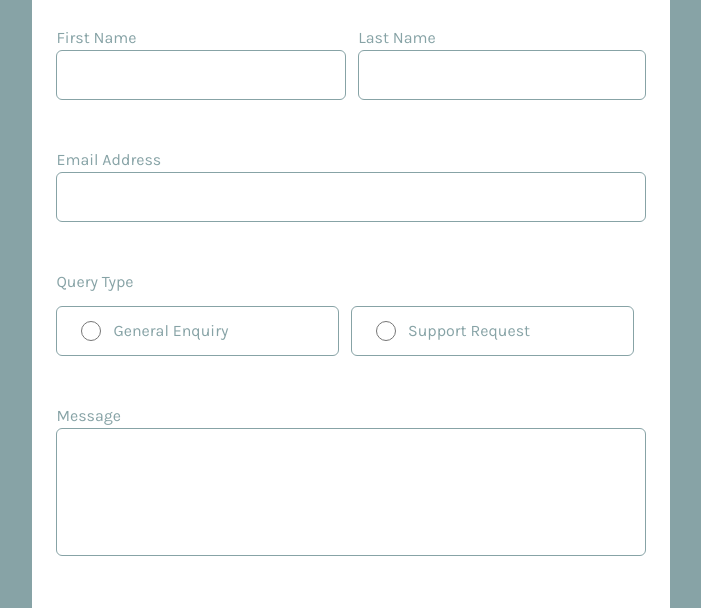
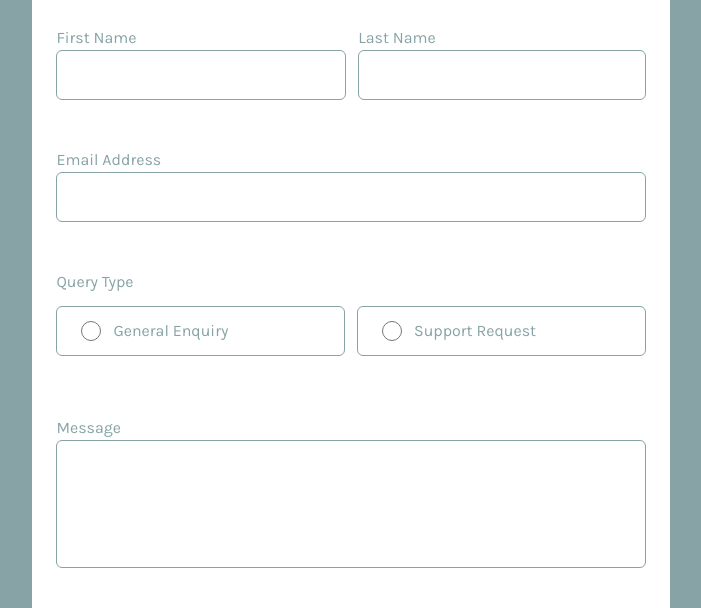
Before and after one commit to Henry-pixel-dev/contact-form, a website: page index.html in a window 1280 px wide. Shown: the part 178-786 px from the top of the page, without its empty margins (289-990 px from the left). Drawn offline with Linux system fonts and the light colour scheme; a web font is replaced by a local one.

Commit message:
update index.html

```diff
--- a/index.html
+++ b/index.html
@@ -67,18 +67,20 @@
         <div class="flex flex-col space-y-3">
           <p class="text-grayMed">Query Type</p>
 
-          <div id="radio-Wrapper" class="flex flex-col space-y-3 md:flex-row md:space-x-3 md:justify-center md:items-start md:space-y-0">
+          <div id="radio-Wrapper" class="flex flex-col space-y-3">
+
+            <div class="flex flex-col space-y-3 md:flex-row md:space-x-3 md:justify-center md:items-start md:space-y-0">
 
               <label class="flex items-center space-x-3 px-6 py-3 border border-grayMed rounded-md w-full cursor-pointer has-[:checked]:bg-lightGreen has-[:checked]:border-greenDeep">
                 <input type="radio"  name="query" value="General Enquiry" class="w-5 h-5 accent-greenDeep cursor-pointer">
                 <p class="text-grayMed">General Enquiry</p>
               </label>
-
-
               <label class="flex items-center space-x-3 px-6 py-3 border border-grayMed rounded-md w-full cursor-pointer has-[:checked]:bg-lightGreen has-[:checked]:border-greenDeep">
                 <input type="radio"  name="query" value="Support Request" class="w-5 h-5 accent-greenDeep cursor-pointer">
                 <p class="text-grayMed">Support Request</p>
               </label>
+            </div>
+
             <p  class="hidden text-redDeep errorSign">  Please select a query type</p>
           </div>
         </div>
```
Lines whose indentation alone changed are shown as unchanged.
